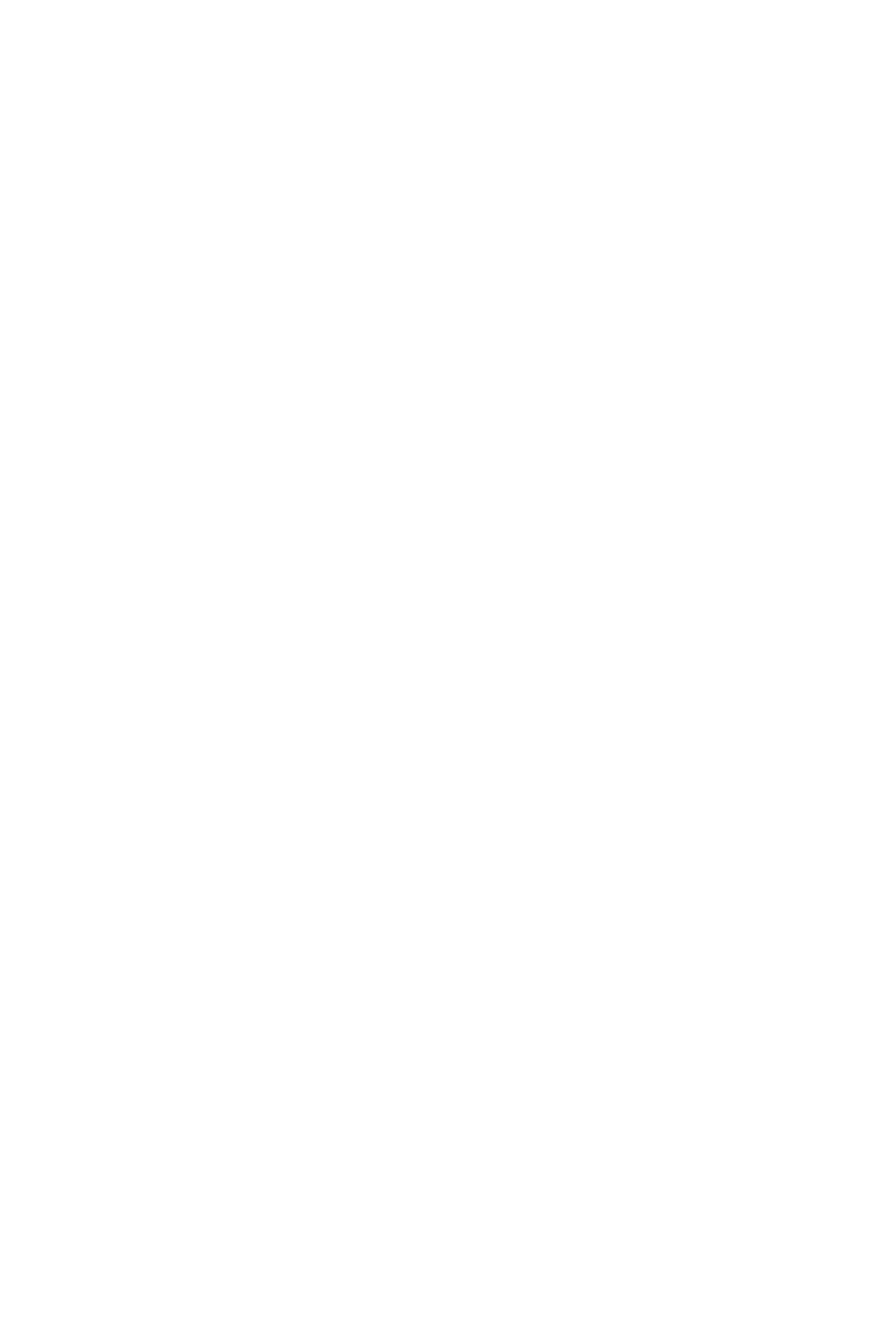
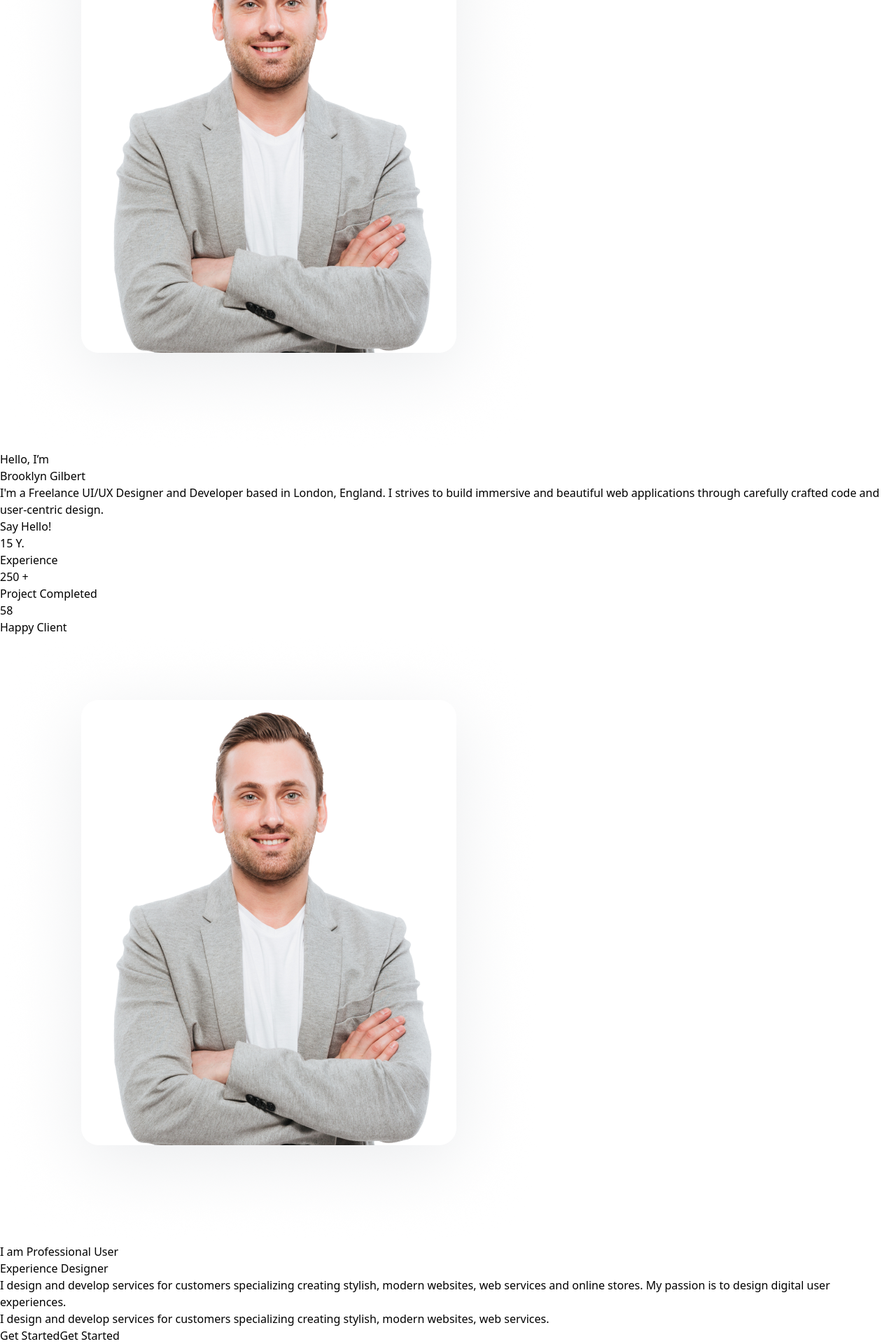
Before and after one commit to 11111Asif/picto-personal-portfolio, a React (Vite) app: page / in a window 1280 px wide. Shown: the part 440-2360 px from the top of the page at 70% size. Before the commit the page ends 800 px from the top, so only its background shows below. Built offline with nearby package versions, Linux system fonts and the light colour scheme.

Commit message:
added to banner section

```diff
--- a/src/component/Home/Home.jsx
+++ b/src/component/Home/Home.jsx
@@ -1,4 +1,5 @@
 import Banner from "../Pages/Banner/Banner";
+import Designer from "../Pages/Designer/Designer";
 import Header from "../Pages/Header/Header";
 
 
@@ -7,6 +8,7 @@ const Home = () => {
         <div>
            <Header></Header>
            <Banner></Banner>
+           <Designer></Designer>
         </div>
     );
 };
--- a/src/component/Layout/Root.jsx
+++ b/src/component/Layout/Root.jsx
@@ -4,7 +4,7 @@ import { Outlet } from "react-router-dom";
 
 const Root = () => {
     return (
-        <div className="max-w-6xl mx-auto">
+        <div className=" mx-auto">
             <Outlet></Outlet>
         </div>
     );
--- a/src/component/Pages/Banner/Banner.jsx
+++ b/src/component/Pages/Banner/Banner.jsx
@@ -1,9 +1,39 @@
-
+import nt14 from '../../../assets/unsplash_wKOKidNT14w.png'
 
 const Banner = () => {
     return (
-        <div>
-            {/* <h2 className="text-4xl">this is banner</h2> */}
+        <div className='lg:px-32 bg-[#ffffff]'>
+            <div className="hero min-h-screen">
+                <div className="hero-content flex-col lg:flex-row-reverse">
+                    <img
+                        src={nt14}
+                        className="lg:w-[536px] w-full lg:h-[636px] rounded-lg" />
+                    <div className='lg:ml-[90px]'>
+                        <h1 className="lg:text-5xl text-3xl font-bold text-black">Hello, I’m<br />
+                            Brooklyn Gilbert</h1>
+                        <p className="py-6 text-black">
+                            I'm a Freelance UI/UX Designer and Developer based in London, England. I strives to build immersive and beautiful web applications through carefully crafted code and user-centric design.
+                        </p>
+                        <button className="w-[126px] h-[48px] bg-[#A53DFF] rounded-lg">Say Hello!</button>
+                        <div className='mt-12 lg:flex gap-1'>
+                            <div className='bg-[#edd8ff80] w-full lg:w-[170px] h-[106px] text-center py-6'>
+                                <h3 className='text-black font-bold'>15 Y.</h3>
+                                <p className='text-black'>Experience</p>
+                            </div>
+                            <div className='bg-[#edd8ff80] lg:mt-0 mt-3 w-full lg:w-[170px] h-[106px] text-center py-6'>
+                                <h3 className='text-black font-bold'>250 +</h3>
+                                <p className='text-black'>Project Completed</p>
+                            </div>
+                            <div className='bg-[#edd8ff80] w-full lg:mt-0 mt-3 lg:w-[170px] h-[106px] text-center py-6'>
+                                <h3 className='text-black font-bold'>58</h3>
+                                <p className='text-black'>Happy Client</p>
+                            </div>
+                        </div>
+                    </div>
+                </div>
+
+            </div>
+
         </div>
     );
 };
--- /dev/null
+++ b/src/component/Pages/Designer/Designer.jsx
@@ -0,0 +1,28 @@
+import nt14 from '../../../assets/unsplash_wKOKidNT14w.png'
+
+const Designer = () => {
+    return (
+        <div className='lg:px-32 bg-[#ffffff]'>
+            <div className="hero ">
+                <div className="hero-content flex-col shadow-2xl lg:flex-row">
+                    <img
+                        src={nt14}
+                        className="w-[424px] h-[504px] rounded-lg" />
+                    <div>
+                        <h1 className="text-4xl text-black font-bold">I am Professional User<br /> Experience Designer</h1>
+                        <p className="py-6 text-black">
+                            I design and develop services for customers specializing creating stylish, modern websites, web services and online stores. My passion is to design digital user experiences.
+                        </p>
+                        <p className='text-black'>I design and develop services for customers specializing creating stylish, modern websites, web services.</p>
+                        <div className='mt-10'>
+                            <button className="btn btn-primary">Get Started</button>
+                            <button className="btn btn-primary">Get Started</button>
+                        </div>
+                    </div>
+                </div>
+            </div>
+        </div>
+    );
+};
+
+export default Designer;
--- a/src/component/Pages/Header/Header.jsx
+++ b/src/component/Pages/Header/Header.jsx
@@ -2,22 +2,22 @@
 
 const Header = () => {
     return (
-        <div className="w-auto h-[96px] py-5 ">
+        <div className="w-auto lg:h-[96px] h-[180px] bg-[#ffffff] py-5 lg:px-32 ">
             <div className="lg:flex text-end items-center lg:justify-between">
                 <div className="flex gap-5 justify-center">
                     <div className="w-[56px] h-[56px] bg-[#A53DFF] rounded-full">
                         <p className="text-2xl py-2.5 font-bold text-center">B</p>
                     </div>
-                    <h2 className="text-3xl font-bold py-2.5">Brooklyn</h2>
+                    <h2 className="text-3xl text-black font-bold py-2.5">Brooklyn</h2>
                 </div>
                 <div className="lg:flex gap-5 text-center">
                     <ul className="flex text-center gap-3 px-2 lg:gap-7 py-2.5">
-                        <li><a>Home</a></li>
-                        <li><a>About</a></li>
-                        <li><a>Process</a></li>
-                        <li><a>Portfolio</a></li>
-                        <li><a>Blog</a></li>
-                        <li><a>Services</a></li>
+                        <li className="text-black"><a>Home</a></li>
+                        <li className="text-black"><a>About</a></li>
+                        <li className="text-black"><a>Process</a></li>
+                        <li className="text-black"><a>Portfolio</a></li>
+                        <li className="text-black"><a>Blog</a></li>
+                        <li className="text-black"><a>Services</a></li>
                     </ul>
                     <button className="w-[111px] h-[48px] bg-[#A53DFF] rounded-lg">Contact</button>
                 </div>
```
